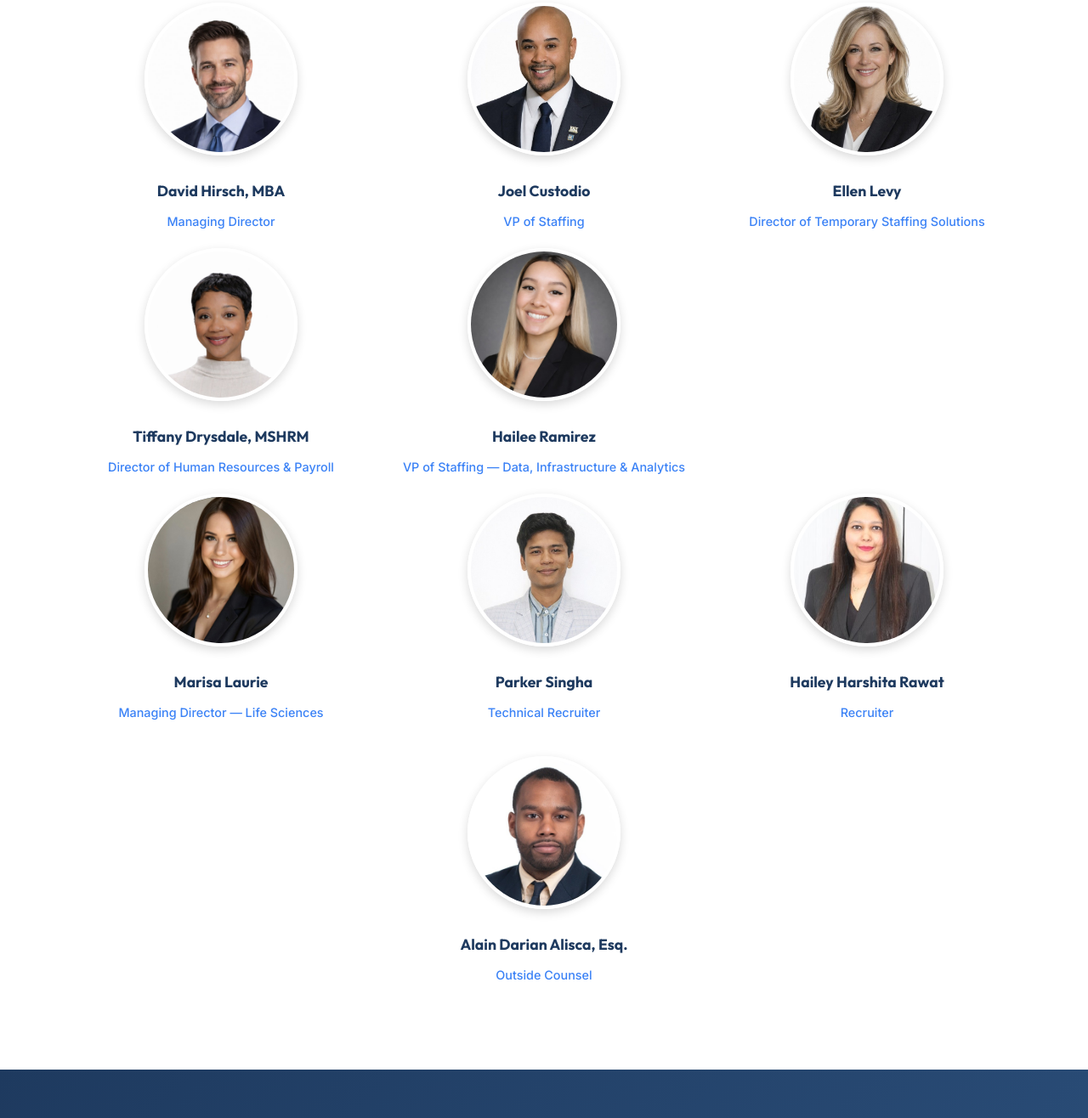
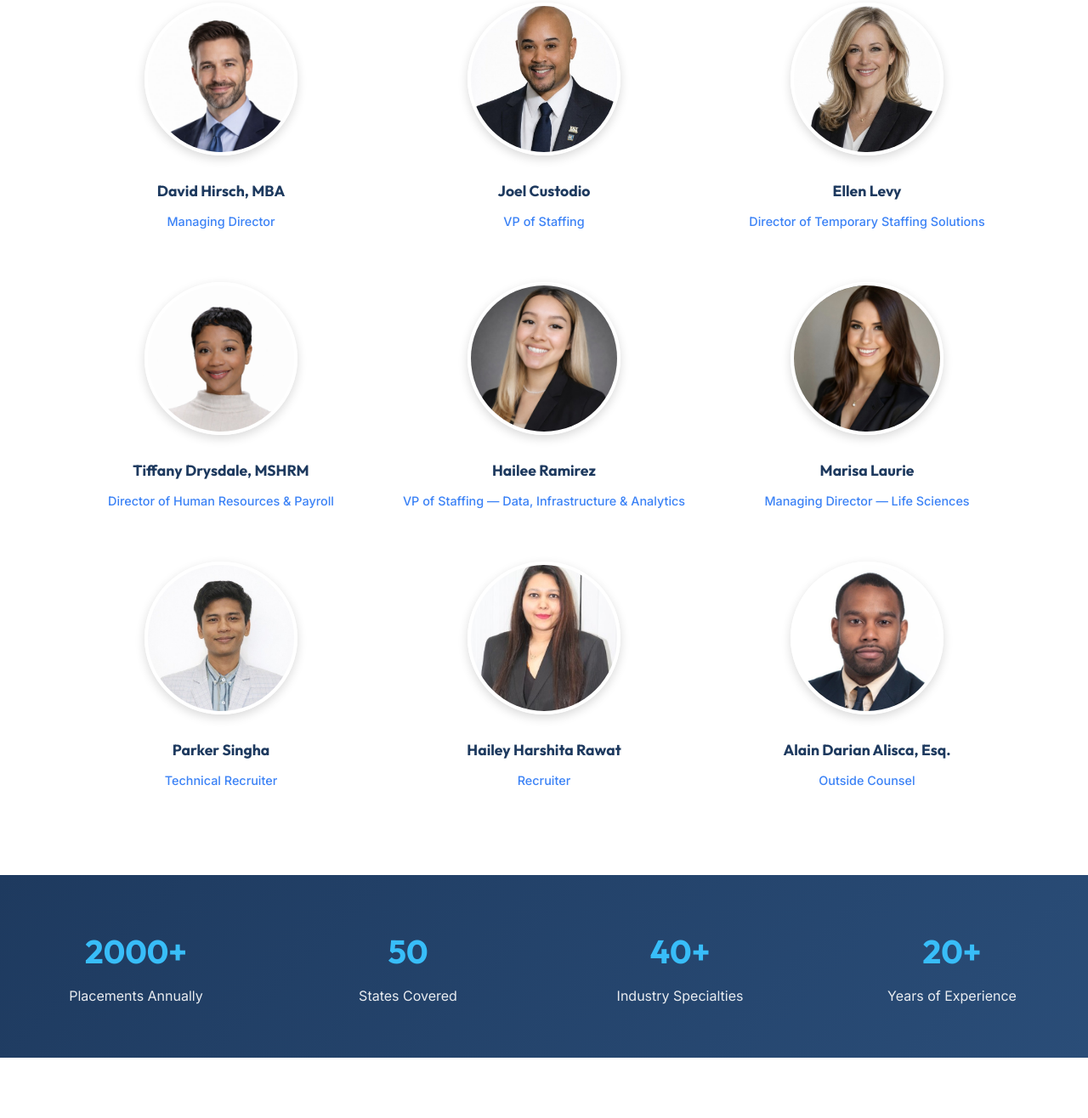
Before and after one commit to BlueChipStaffing/bluechip-staffing-website, a plain HTML site: page about.html in a window 1280 px wide. Shown: the part 2982-4298 px from the top of the page at 85% size. Drawn offline with nearby package versions, Linux system fonts and the light colour scheme.

Commit message:
Reflow leadership grid into even 3x3 after Thomas removal

```diff
--- a/about.html
+++ b/about.html
@@ -679,8 +679,6 @@
                     <p>Director of Temporary Staffing Solutions</p>
                 </a>
             </div>
-        </div>
-        <div class="leadership-grid">
             <div class="team-card scroll-fade-in">
                 <a href="team/tiffany-drysdale.html">
                     <div class="team-photo"><img src="images/team/tiffany-drysdale.jpeg" alt="Tiffany Drysdale"></div>
@@ -695,8 +693,6 @@
                     <p>VP of Staffing — Data, Infrastructure & Analytics</p>
                 </a>
             </div>
-        </div>
-        <div class="leadership-grid">
             <div class="team-card scroll-fade-in">
                 <a href="team/marisa-laurie.html">
                     <div class="team-photo"><img src="images/team/marisa-laurie.jpeg" alt="Marisa Laurie"></div>
@@ -718,8 +714,6 @@
                     <p>Recruiter</p>
                 </a>
             </div>
-        </div>
-        <div class="leadership-grid-bottom">
             <div class="team-card scroll-fade-in">
                 <a href="team/alain-alisca.html">
                     <div class="team-photo"><img src="images/team/alain-alisca.png" alt="Alain Darian Alisca"></div>
```
